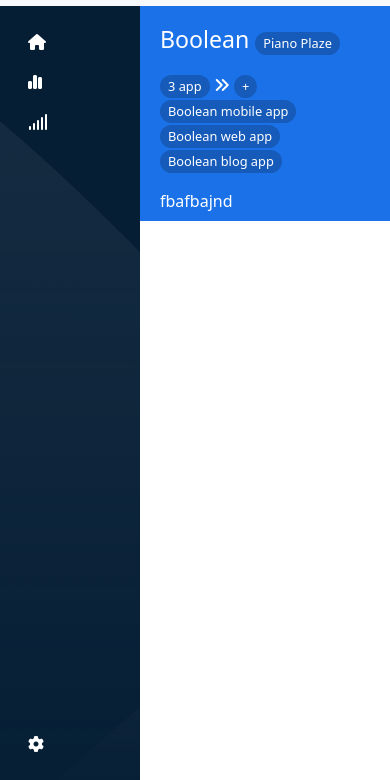
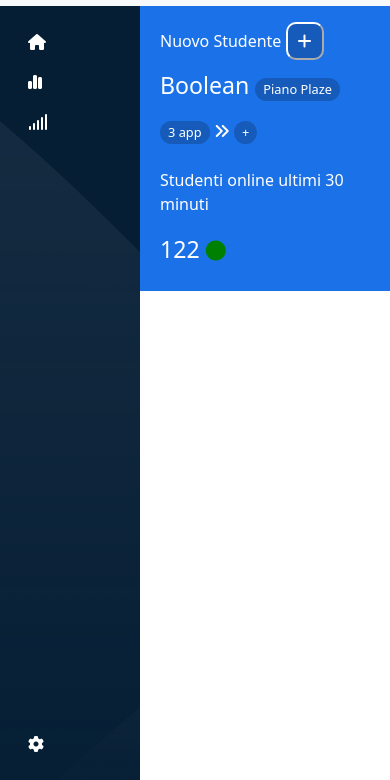
Before and after one commit to Luigidefilippo/html-css-bootstrap-dashboard, a plain HTML site: page index.html in a window 390 px wide. Shown: the part 64-844 px from the top of the page. Drawn offline with nearby package versions, Linux system fonts and the light colour scheme.

Commit message:
finish topbar

```diff
--- a/css/style.css
+++ b/css/style.css
@@ -86,3 +86,22 @@ main{
     border-radius: 40px;
     padding: 2px 8px;
 }
+.ms_student-online{
+    font-size: 20px;
+    color: green;
+    animation: 1s blinker linear infinite;
+}
+.ms_student-online{color: green;}
+@keyframes blinker {
+0% { opacity: 4.0; }
+50% { opacity: 0.0; }
+100% { opacity: 4.0; }
+
+}
+.ms_button-student{
+    background-color: rgb(22,91,186);
+    border-color: white;
+    border-radius: 10px ;
+    padding: 5px 10px;
+
+}
--- a/index.html
+++ b/index.html
@@ -115,14 +115,31 @@
                     3 app</button>
                     <i class="fa fa-angle-double-right"></i>
                     <button class="ms_button-topbar d-inline d-lg-none d-lg-inline">+</button>
-                    <button class="ms_button-topbar">Boolean mobile app</button>
-                    <button class="ms_button-topbar">Boolean web app</button>
-                    <button class="ms_button-topbar">Boolean blog app</button>
+                    <button class="ms_button-topbar d-lg-inline d-none">Boolean mobile app</button>
+                    <button class="ms_button-topbar d-lg-inline d-none">Boolean web app</button>
+                    <button class="ms_button-topbar d-lg-inline d-none">Boolean blog app</button>
                 </p>
                 </div>
-
-                fbafbajnd
               </div>
+              <!-- STUDENTI ONLINE -->
+                <div class="col-12 col-sm-4 col-lg-4 order-3 order-sm-0 mt-2">
+                  <div class="ms_content">
+                   <P>Studenti online ultimi 30 minuti </P>
+                   <p class="fs-3"> 122 <span class="ms_student-online"><i class="fa-solid fa-circle"></i></span></p>
+                  </div>
+                </div>
+                <div class="col-12 col-sm-4 col-lg-2 order-1 order-sm-0 mt-2">
+                  <!-- NEW STUDENT -->
+                      <div class="ms_content">
+                        <span>Nuovo Studente</span>
+                        <button class="ms_button-student"><span class="text-white"><i class="fa-solid fa-plus"></i></span></button>
+                      </div>
+                </div>
+        </section>
+        <section id="cards">
+          <div class="container-fluid">
+            <div class="row">
+              <!-- CARD 1: PRIME CLASSI AND FAQ -->
             </div>
 
           </div>
```
